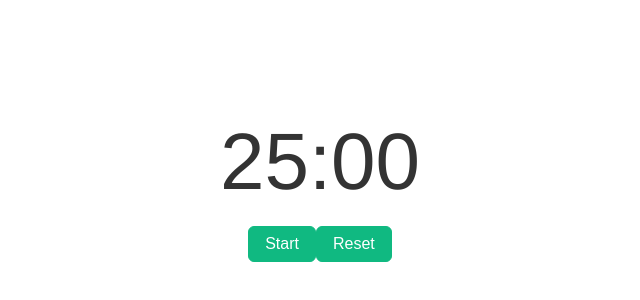
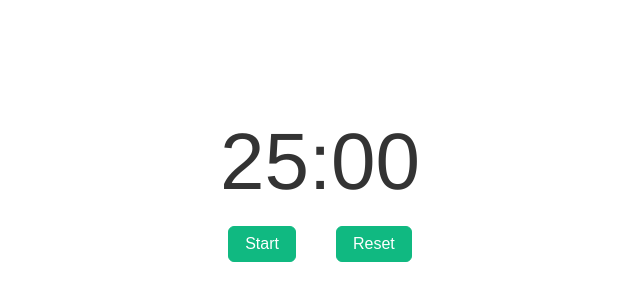
Before and after one commit to lzieniew/my_first_vue_projects, a Vue app in the folder pomodoro_app/: page / in a window 1280 px wide. Shown: the part 220-520 px from the top of the page, without its empty margins (320-960 px from the left). Built offline with nearby package versions, Linux system fonts and the light colour scheme; a web font is replaced by a local one.

Commit message:
Align buttons

```diff
--- a/pomodoro_app/src/App.vue
+++ b/pomodoro_app/src/App.vue
@@ -3,8 +3,7 @@ import Timer from './components/Timer.vue'
 
 </script>
 
-<template>
-      <Timer/>
+<template> <Timer/>
 </template>
 
 <style scoped>
@@ -17,10 +16,9 @@ header {
   margin: 0 auto 2rem;
 }
 
-@media (min-width: 1024px) {
   header {
     display: flex;
-    place-items: center;
+    align-items: center;
     padding-right: calc(var(--section-gap) / 2);
   }
 
@@ -28,12 +26,6 @@ header {
     margin: 0 2rem 0 0;
   }
 
-  header .wrapper {
-    display: flex;
-    place-items: flex-start;
-    flex-wrap: wrap;
-  }
-}
 #main-container {
   max-width: fit-content;
   margin-inline: auto;
--- a/pomodoro_app/src/components/Timer.vue
+++ b/pomodoro_app/src/components/Timer.vue
@@ -25,7 +25,7 @@
 </script>
 
 <template>
-  <div class="timer">
+  <div class="timer_container">
     <TimeDisplay :seconds="timer_seconds" />
     <div class="button_row">
       <Button @click="start">Start</button>
@@ -35,15 +35,17 @@
 </template>
 
 <style scoped>
-.timer {
+.timer_container {
   display: flex;
   flex-direction: column;
   justify-content: center;
   align-items: center;
+  justify-content: space-around;
 }
 
 .button_row {
   display: flex;
   justify-content: space-between;
+  gap: 40px;
 }
 </style>
```
